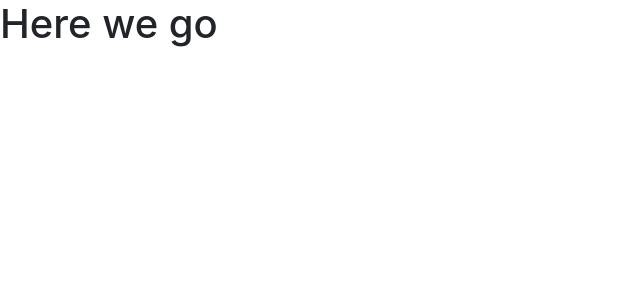
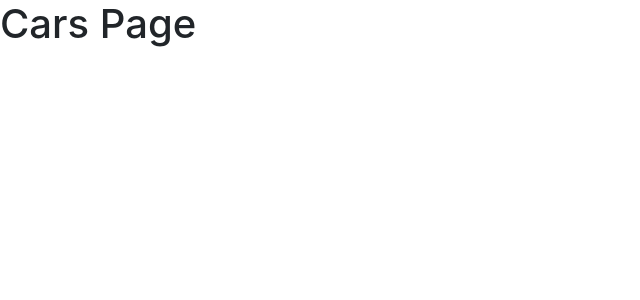
Before and after one commit to viniciusrma/Rest-Cars, a React (Create React App) app in the folder web-cars/: page /cars in a window 1280 px wide. Shown: the top 300 px of the page, without its empty margins (0-640 px from the left). Built offline with nearby package versions, Linux system fonts and the light colour scheme.

Commit message:
created the app routes

```diff
--- a/web-cars/src/App.tsx
+++ b/web-cars/src/App.tsx
@@ -1,11 +1,13 @@
 import React from 'react';
+import { BrowserRouter } from 'react-router-dom';
+import Routes from './routes';
 
 function App() {
   return (
-    <div className="App">
-      <h1>Here we go</h1>
-    </div>
+    <BrowserRouter>
+      <Routes />
+    </BrowserRouter>
   );
-}
+};
 
 export default App;
--- /dev/null
+++ b/web-cars/src/pages/cars/index.tsx
@@ -0,0 +1,7 @@
+import React from 'react';
+
+const Cars: React.FC = () => {
+  return <h1>Cars Page</h1>;
+};
+
+export default Cars;
--- /dev/null
+++ b/web-cars/src/pages/home/index.tsx
@@ -0,0 +1,7 @@
+import React from 'react';
+
+const Home: React.FC = () => {
+  return <h1>Home page</h1>;
+};
+
+export default Home;
--- /dev/null
+++ b/web-cars/src/routes.tsx
@@ -0,0 +1,15 @@
+import React from 'react';
+import { Switch, Route } from 'react-router-dom';
+import Home from './pages/home';
+import Cars from './pages/cars';
+
+const Routes: React.FC = () => {
+  return (
+    <Switch>
+      <Route path="/" exact component={Home} />
+      <Route path="/cars" exact component={Cars} />
+    </Switch>
+  );
+};
+
+export default Routes;
```
Also changed, not shown: 1 other file (tests, documents, lock files or other folders).
